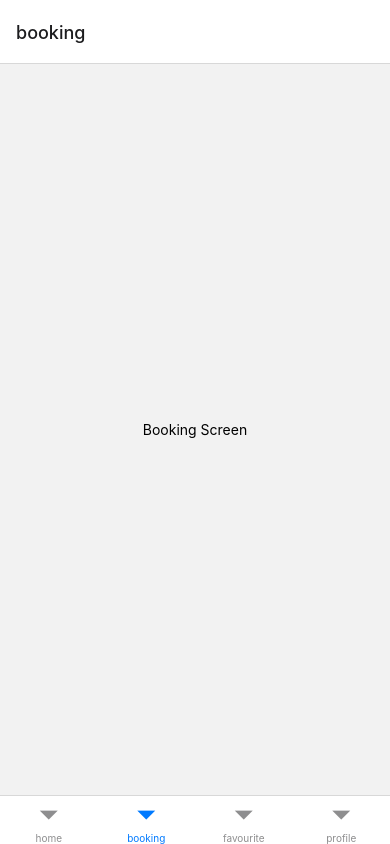
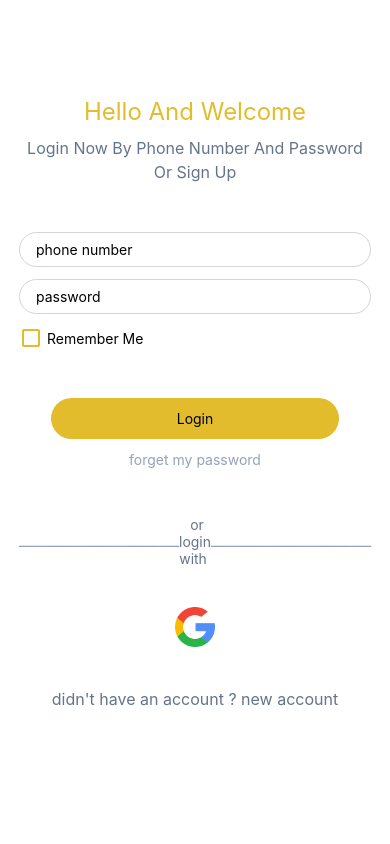
Before and after one commit to Hazem-Alsaqaan/betcom, a React Native app: screen /booking in a window 390 px wide. Built offline with nearby package versions, Linux system fonts and the light colour scheme.

Commit message:
implemented login screen design

```diff
--- /dev/null
+++ b/src/components/AuthButton.jsx
@@ -0,0 +1,11 @@
+import { TouchableOpacity, Text } from "react-native"
+
+
+const AuthButton = ({ title, handleClick }) => {
+    return (
+        <TouchableOpacity className={`bg-mainColor px-4 py-3 rounded-full w-72`}>
+            <Text className={`text-center`}>{title}</Text>
+        </TouchableOpacity>
+    )
+}
+export default AuthButton
--- /dev/null
+++ b/src/components/AuthForms.jsx
@@ -0,0 +1,14 @@
+import { TextInput } from "react-native"
+
+
+const AuthForms = ({ placeholder, onChange, secure }) => {
+    return (
+        <TextInput
+            className={`bg-white px-4 py-2 mb-3 border-[1px] border-solid border-gray-300 rounded-full`}
+            placeholder={placeholder}
+            secureTextEntry={secure}
+        />
+    )
+}
+
+export default AuthForms
--- a/src/navigations/RootNavigation.jsx
+++ b/src/navigations/RootNavigation.jsx
@@ -5,18 +5,14 @@ import HomeScreen from "../screens/HomeScreen.jsx"
 import BookingScreen from "../screens/BookingScreen"
 import FavouriteScreen from "../screens/FavouriteScreen"
 import ProfileScreen from "../screens/ProfileScreen"
-import HeroScreen from "../screens/HeroScreen"
 import SignInScreen from "../screens/SignInScreen"
 import SignUpScreen from "../screens/SignUpScreen"
+import { useSelector } from "react-redux"
 
 const RootStack = createNativeStackNavigator()
 const ButtomTab = createBottomTabNavigator()
 
-const currentUser = {
-    username: "hazem",
-    email: "hazem@gmail.com"
-}
-const UserLogedInNavigation = () => {
+const InSideAppNavigation = () => {
     return (
         <ButtomTab.Navigator>
             <ButtomTab.Screen name="home" component={HomeScreen} />
@@ -29,21 +25,23 @@ const UserLogedInNavigation = () => {
 
 const UserLogedOutNavigation = () => {
     return (
-        <RootStack.Navigator initialRouteName="hero">
-            <RootStack.Screen name="hero" component={HeroScreen} />
-            <RootStack.Screen name="sign-in" component={SignInScreen} />
+        <RootStack.Navigator initialRouteName="sign-in">
+            <RootStack.Screen name="sign-in" component={SignInScreen} options={{ headerShown: false }} />
             <RootStack.Screen name="sign-up" component={SignUpScreen} />
         </RootStack.Navigator>
     )
 }
 
 const RootNavigation = () => {
+    const { currentUser } = useSelector((state) => state.AuthSlice)
     return (
         <NavigationContainer>
             {
-                Object.keys(currentUser).length > 0
-                    ? <UserLogedInNavigation />
-                    : <UserLogedOutNavigation />
+                !currentUser?.id
+                    ?
+                    <UserLogedOutNavigation />
+                    :
+                    <InSideAppNavigation />
             }
         </NavigationContainer>
     )
--- /dev/null
+++ b/src/redux/reducers/AuthSlice.js
@@ -0,0 +1,21 @@
+import { createSlice } from "@reduxjs/toolkit";
+
+
+const AuthSlice = createSlice({
+    name: "auth",
+    initialState: {
+        currentUser:{
+            id: null,
+            username: null,
+            email: null,
+        }
+    },
+    reducers:{
+        setCurrentUser: (state, action)=>{
+            state.currentUser = action.payload
+        }
+    }
+})
+
+export const {setCurrentUser} = AuthSlice.actions
+export default AuthSlice.reducer
--- /dev/null
+++ b/src/redux/reducers/publicVariablesSlice.js
@@ -0,0 +1,17 @@
+import { createSlice } from "@reduxjs/toolkit"
+
+
+const publicVariablesSlice = createSlice({
+    name: "publicVariables",
+    initialState:{
+        userSkipLogging: false
+    },
+    reducers:{
+        setUserSkipLogging: (state)=>{
+            state.userSkipLogging = true
+        }
+    }
+})
+
+export const {setUserSkipLogging} = publicVariablesSlice.actions
+export default publicVariablesSlice.reducer
--- /dev/null
+++ b/src/redux/store.js
@@ -0,0 +1,12 @@
+import { configureStore } from "@reduxjs/toolkit"
+import publicVariablesSlice from "./reducers/publicVariablesSlice"
+import AuthSlice from "./reducers/AuthSlice"
+
+const store = configureStore({
+    reducer:{
+        publicVariablesSlice: publicVariablesSlice,
+        AuthSlice: AuthSlice,
+    }
+})
+
+export default store
--- a/src/screens/BookingScreen.jsx
+++ b/src/screens/BookingScreen.jsx
@@ -1,6 +1,8 @@
 import { Text, View } from "react-native"
 
+
 const BookingScreen = () => {
+
     return (
         <View className={`flex-1 items-center justify-center`}>
             <Text>Booking Screen</Text>
--- a/src/screens/HeroScreen.jsx
+++ b/src/screens/HeroScreen.jsx
@@ -1,9 +1,29 @@
-import { Text, View } from "react-native"
+import { useNavigation } from "@react-navigation/native"
+import { Text, View, TouchableOpacity } from "react-native"
 
 const HeroScreen = () => {
+    const navigate = useNavigation()
+    // FUNCTION HANDLE USER SIGN-IN
+    const signinHandler = () => {
+        navigate.navigate("sign-in")
+    }
+    // FUNCTION HANDLE USER SIGN-UP
+    const signupHandler = () => {
+        navigate.navigate("sign-up")
+    }
     return (
         <View className={`flex-1 items-center justify-center`}>
             <Text>Hero Screen</Text>
+            <TouchableOpacity
+                onPress={() => signinHandler()}
+                className={`w-32  px-5 py-2 rounded-xl bg-mainColor m-0.5`}>
+                <Text className={`text-xl text-center`}>Sign in</Text>
+            </TouchableOpacity>
+            <TouchableOpacity
+                onPress={() => signupHandler()}
+                className={`w-32  px-5 py-2 rounded-xl bg-mainColor m-0.5`}>
+                <Text className={`text-xl text-center`}>Sign up</Text>
+            </TouchableOpacity>
         </View>
     )
 }
--- a/src/screens/SignInScreen.jsx
+++ b/src/screens/SignInScreen.jsx
@@ -1,10 +1,48 @@
-import { Text, View } from "react-native"
+import { useNavigation } from "@react-navigation/native"
+import { Image, ScrollView, Text, View, TouchableOpacity } from "react-native"
+import { SafeAreaView } from "react-native-safe-area-context"
+import AuthForms from "../components/AuthForms"
+import MaterialCommunityIcons from '@expo/vector-icons/MaterialCommunityIcons';
+import { useState } from "react";
+import AuthButton from "../components/AuthButton";
 
 const SignInScreen = () => {
+    const navigate = useNavigation()
+    const [rememberCheck, setRememberCheck] = useState(false)
     return (
-        <View className={`flex-1 items-center justify-center`}>
-            <Text>SignIn Screen</Text>
-        </View>
+        <SafeAreaView className={`flex-1 items-center  bg-white px-4`}>
+            <ScrollView>
+                <View className={`bg-white px-2 mb-0.5 w-full`}>
+                    <View className={`flex items-center pt-24 pb-12`}>
+                        <Text className={`capitalize text-2xl text-center text-mainColor mb-2`}>Hello And Welcome</Text>
+                        <Text className={`capitalize text-base text-center text-slate-500`}>Login now by phone number and password or sign up</Text>
+                    </View>
+                    <AuthForms placeholder={"phone number"} secure={false} />
+                    <AuthForms placeholder={"password"} secure={true} />
+                    <View className={`flex-row items-center `}>
+                        <MaterialCommunityIcons onPress={() => setRememberCheck(!rememberCheck)} name={!rememberCheck ? "checkbox-blank-outline" : "checkbox-marked"} size={24} color="#E2BC2C" />
+                        <Text className={`ml-1`}>Remember Me</Text>
+                    </View>
+                    <View className={`flex items-center my-12`}>
+                        <AuthButton title={"Login"} />
+                        <Text className={`text-slate-400 mt-3`}>forget my password</Text>
+                    </View>
+                    <View className={`flex-row justify-center items-center`}>
+                        <Text className={`text-center text-slate-400`}>ـــــــــــــــــــــــــــــــــــــــ</Text>
+                        <Text className={`text-center text-slate-500`}> or login with </Text>
+                        <Text className={`text-center text-slate-400`}>ـــــــــــــــــــــــــــــــــــــــ</Text>
+                    </View>
+                    <TouchableOpacity className={`flex items-center justify-center my-10`}>
+                        <Image
+                            source={require("../../assets/pictures/google.png")}
+                            alt="GOOGLE"
+                            className={`w-10 h-10`}
+                        />
+                    </TouchableOpacity>
+                    <Text className={`text-center mb-10 text-slate-500 text-base`}>didn't have an account ? new account</Text>
+                </View>
+            </ScrollView>
+        </SafeAreaView>
     )
 }
 
--- a/src/screens/SignUpScreen.jsx
+++ b/src/screens/SignUpScreen.jsx
@@ -1,9 +1,15 @@
+import { useNavigation } from "@react-navigation/native"
 import { Text, View } from "react-native"
 
 const SignUpScreen = () => {
+    const navigate = useNavigation()
+    const goToHeroScreen = () => {
+        navigate.navigate("hero")
+    }
     return (
         <View className={`flex-1 items-center justify-center`}>
             <Text>SignUp Screen</Text>
+            <Text onPress={() => goToHeroScreen()} className={`m-4 text-base text-center text-slate-700`}>Go To Hero</Text>
         </View>
     )
 }
```
Also changed, not shown: App.js (+5 -2 lines), assets/pictures/google.png (added).
